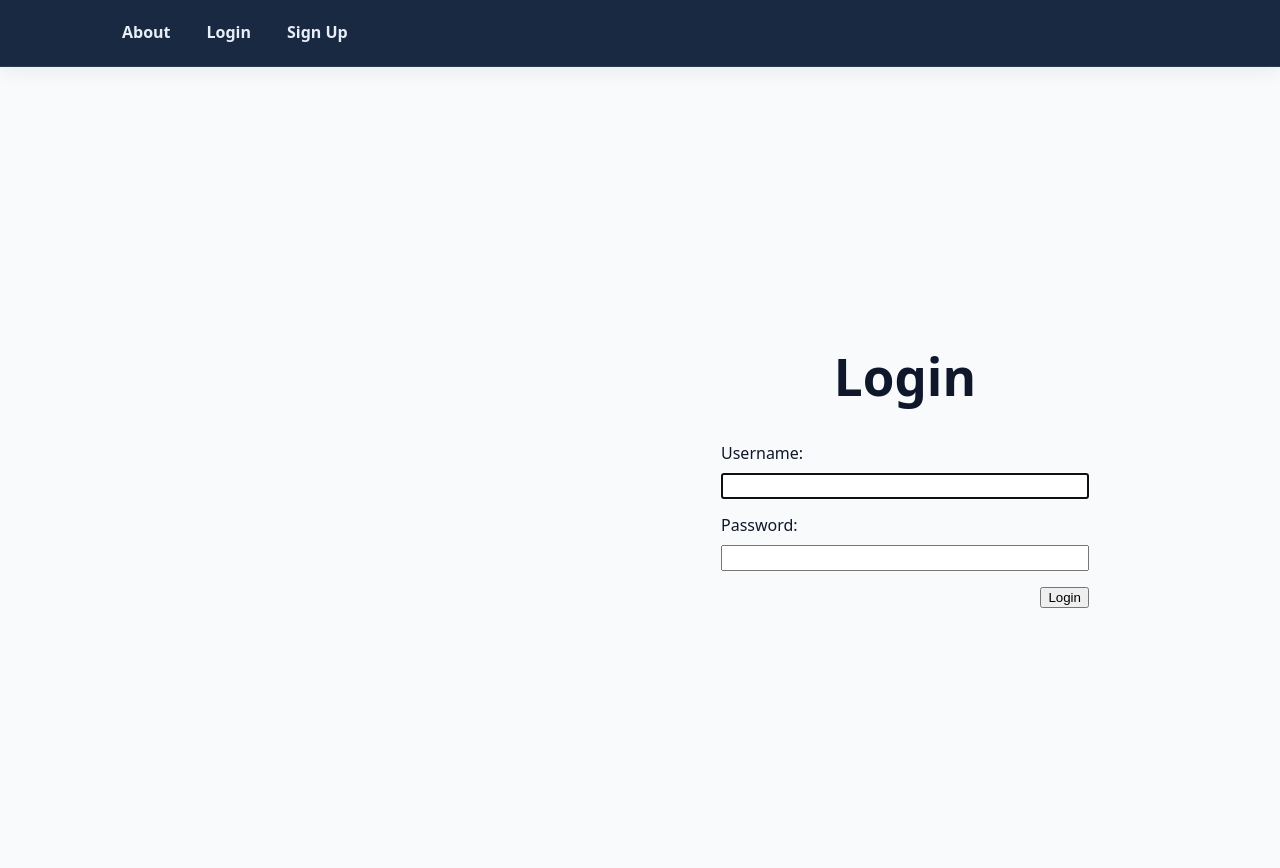
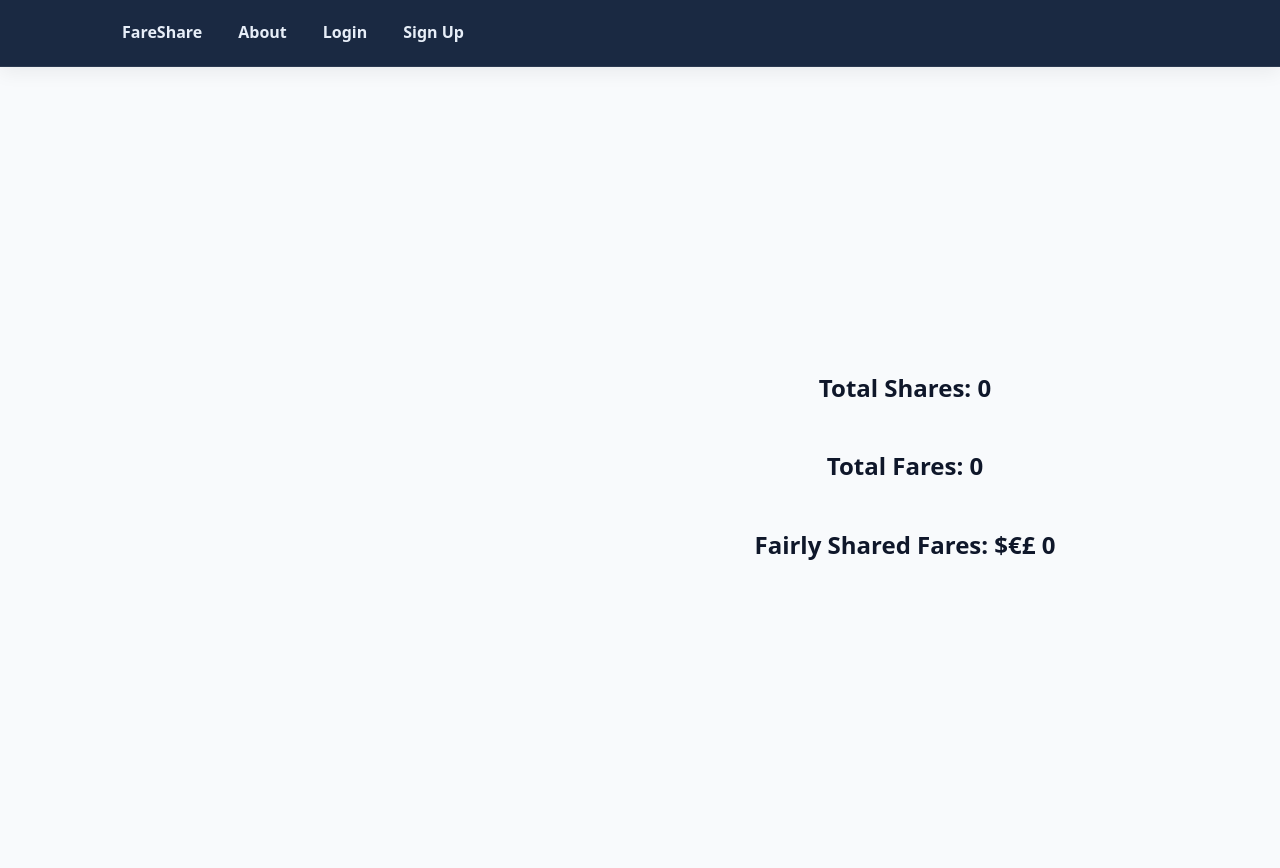
Before and after one commit to KincentVompany22/FareShare, a Django app: page / in a window 1280 px wide. Shown: the top 868 px of the page. Run offline with Django 5.2, Linux system fonts and the light colour scheme; data that the repository does not hold is empty.

Commit message:
add home dashboard metrics

```diff
--- a/main_app/templates/base.html
+++ b/main_app/templates/base.html
@@ -23,7 +23,7 @@
       <nav>
         <ul>
           {% if user.is_authenticated %}
-            <li><a href="{% url 'home' %}">Home</a></li>
+            <li><a href="{% url 'home' %}">FareShare</a></li>
             <li><a href="{% url 'about' %}">About</a></li>
             <li><a href="{% url 'share-index' %}">View Shares</a></li>
             <li><a href="{% url 'share-create' %}">Create Share</a></li>
@@ -36,8 +36,9 @@
             </li>
 
           {% else %}
+            <li><a href="{% url 'home' %}">FareShare</a></li>
             <li><a href="{% url 'about' %}">About</a></li>
-            <li><a href="{% url 'home' %}">Login</a></li>
+            <li><a href="{% url 'login' %}">Login</a></li>
             <li><a href="{% url 'signup' %}">Sign Up</a></li>
           {% endif %}
         </ul>
--- a/main_app/templates/home.html
+++ b/main_app/templates/home.html
@@ -10,19 +10,17 @@
 
 {% block content %}
 <section class="logo-container">
-  <div class="stamp-container">
+  <div class="share-container">
   </div>
 </section>
 
-{% if not user.is_authenticated %}
-  <section>
-    <form action="{% url 'home' %}" method="post" class="login">
-      <h1>Login</h1>
-      {% csrf_token %} {{ form.as_p }}
-      <input type="hidden" name="next" value="{{ next }}" />
-      <button type="submit" class="btn submit">Login</button>
-    </form>
-  </section>
-{% endif %}
+<section class="home-metrics">
+
+<h1>Total Shares: {{total_shares}}</h1>
+<h1>Total Fares: {{total_fares}}</h1>
+<h1>Fairly Shared Fares: $€£ {{total_expenses}}</h1>
+
+</section>
+
 
 {% endblock %}
--- a/main_app/urls.py
+++ b/main_app/urls.py
@@ -3,6 +3,8 @@ from . import views
 
 urlpatterns = [
     path('', views.Home.as_view(), name='home'),
+    path('accounts/signup/', views.signup, name='signup'),
+    path('accounts/login/', views.Login.as_view(), name='login'),
     path('about/', views.about, name='about'),
 
     path('shares/', views.ShareIndex.as_view(), name='share-index'),
@@ -16,7 +18,5 @@ urlpatterns = [
     path('share/<int:share_id>/fare/<int:pk>/fare-update', views.FareUpdate.as_view(), name='fare-update'),
     path('share/<int:share_id>/fare/<int:pk>/fare-delete', views.FareDelete.as_view(), name='fare-delete'),
 
-    path('accounts/signup/', views.signup, name='signup'),
-
 
 ]
--- a/main_app/views.py
+++ b/main_app/views.py
@@ -32,8 +32,38 @@ def signup(request):
     context = {'form': form, 'error_message': error_message}
     return render(request, 'signup.html', context)
 
-class Home(LoginView):
+class Login(LoginView):
+    template_name = 'login.html'
+
+class Home(ListView):
+    model = Share
+    context_object_name = 'shares'
     template_name = 'home.html'
+
+    def get_queryset(self):
+        return (Share.objects.all())
+
+    def get_context_data(self, **kwargs):
+        context = super().get_context_data(**kwargs)
+        shares = context['shares']
+
+        total_fares = 0
+        for share in shares:
+            total_fares += len(share.fare_set.all())
+
+        total_expenses = 0
+        for share in shares:
+            for fare in share.fare_set.all():
+                total_expenses += fare.amount
+        print(total_expenses)
+
+        context["total_shares"] = shares.count()
+        context["total_fares"] = total_fares
+        context["total_expenses"] = total_expenses
+
+
+        return context
+
 
 def about(request):
     return render(request, 'about.html')
```
Also changed, not shown: main_app/templates/login.html (added, +23 -0 lines).
